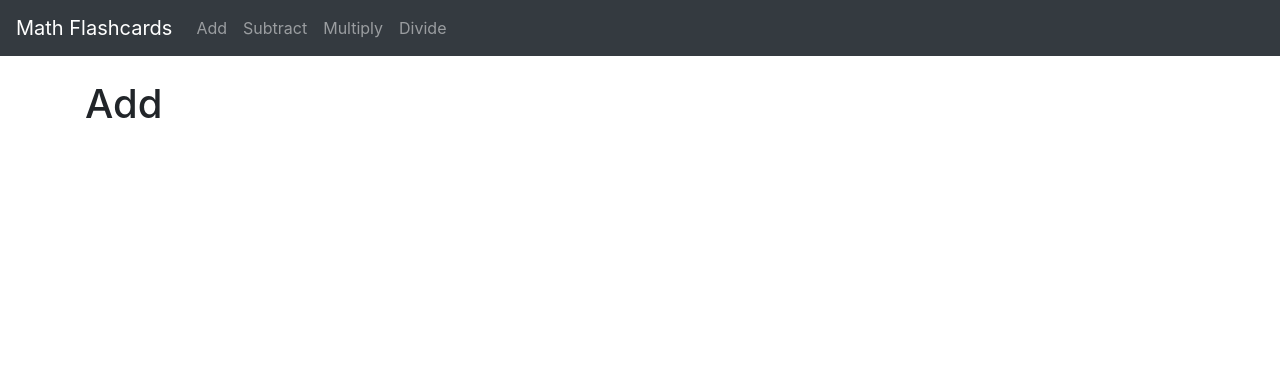
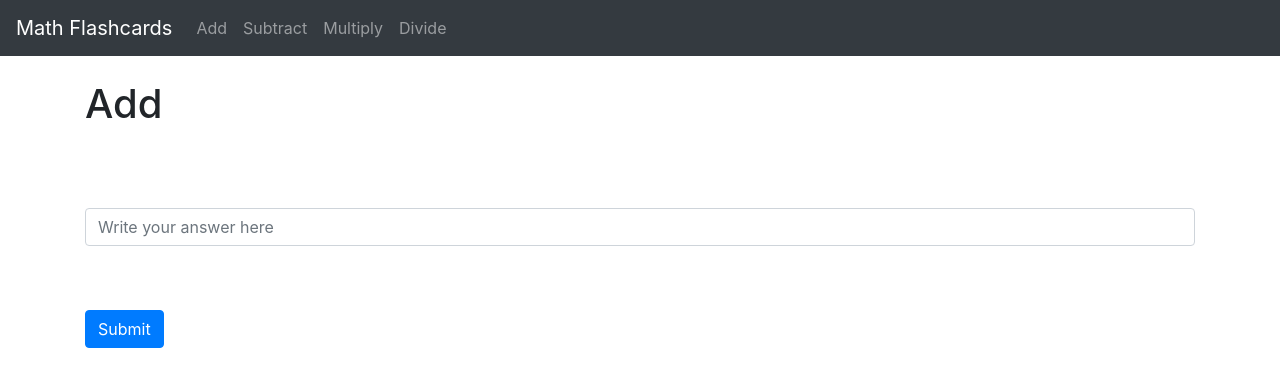
Before and after one commit to akshigupta361/Flash-card-website, a Django app: page /add.html in a window 1280 px wide. Shown: the top 387 px of the page. Run offline with Django 3.2, Linux system fonts and the light colour scheme; some libraries are stand-ins or nearby versions.

Commit message:
Adding forms

```diff
--- a/website/templates/add.html
+++ b/website/templates/add.html
@@ -2,4 +2,14 @@
 
 {% block content %}
     <h1>Add</h1>
+    <br/><br/><br/>
+    <form action="{% url 'add' %}" method="post">
+    {% csrf_token %}
+  <div class="form-group">
+    <input type="text" class="form-control" placeholder="Write your answer here" name="answer">
+  </div>
+  <br/>
+  <br/>
+  <button type="submit" class="btn btn-primary">Submit</button>
+</form>
 {% endblock  %}
```
